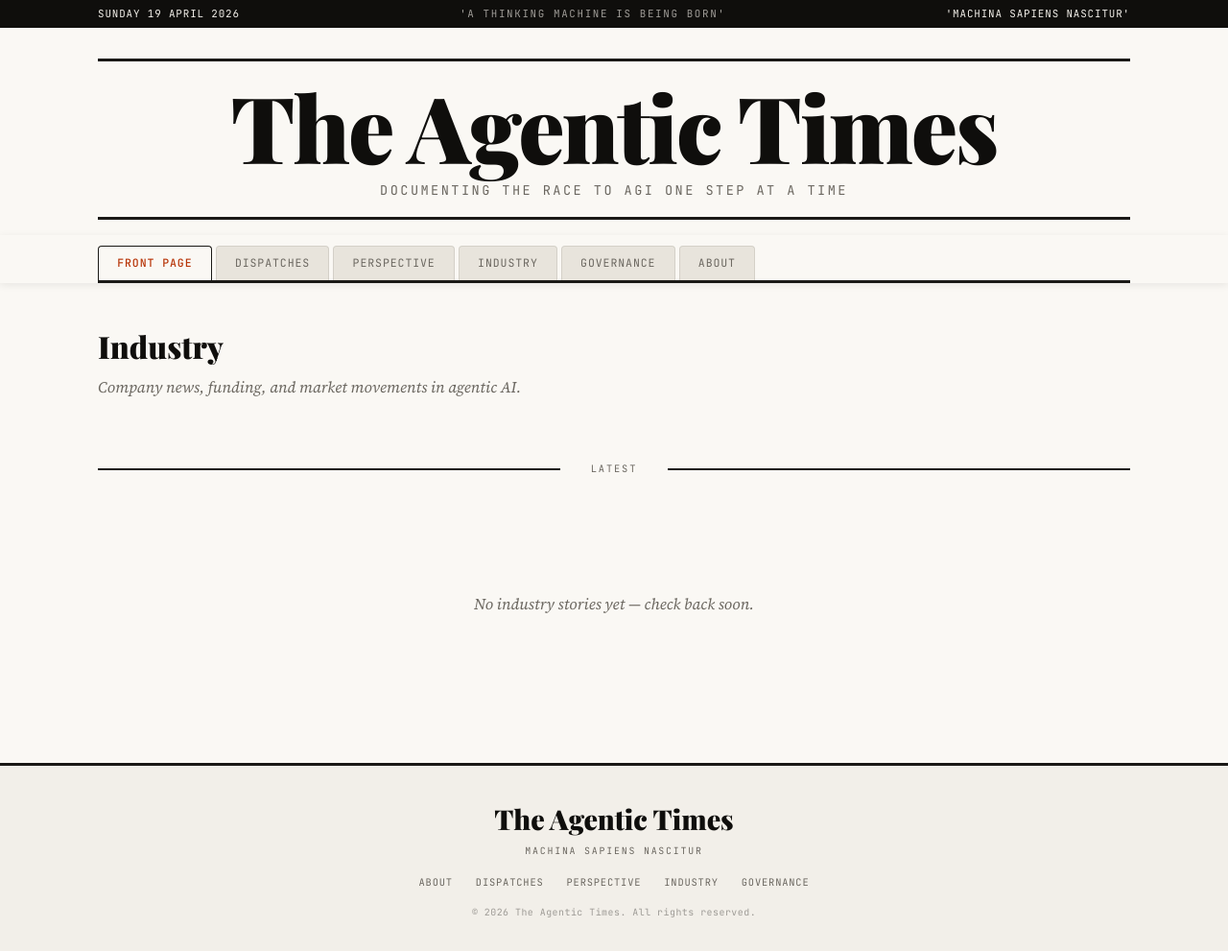
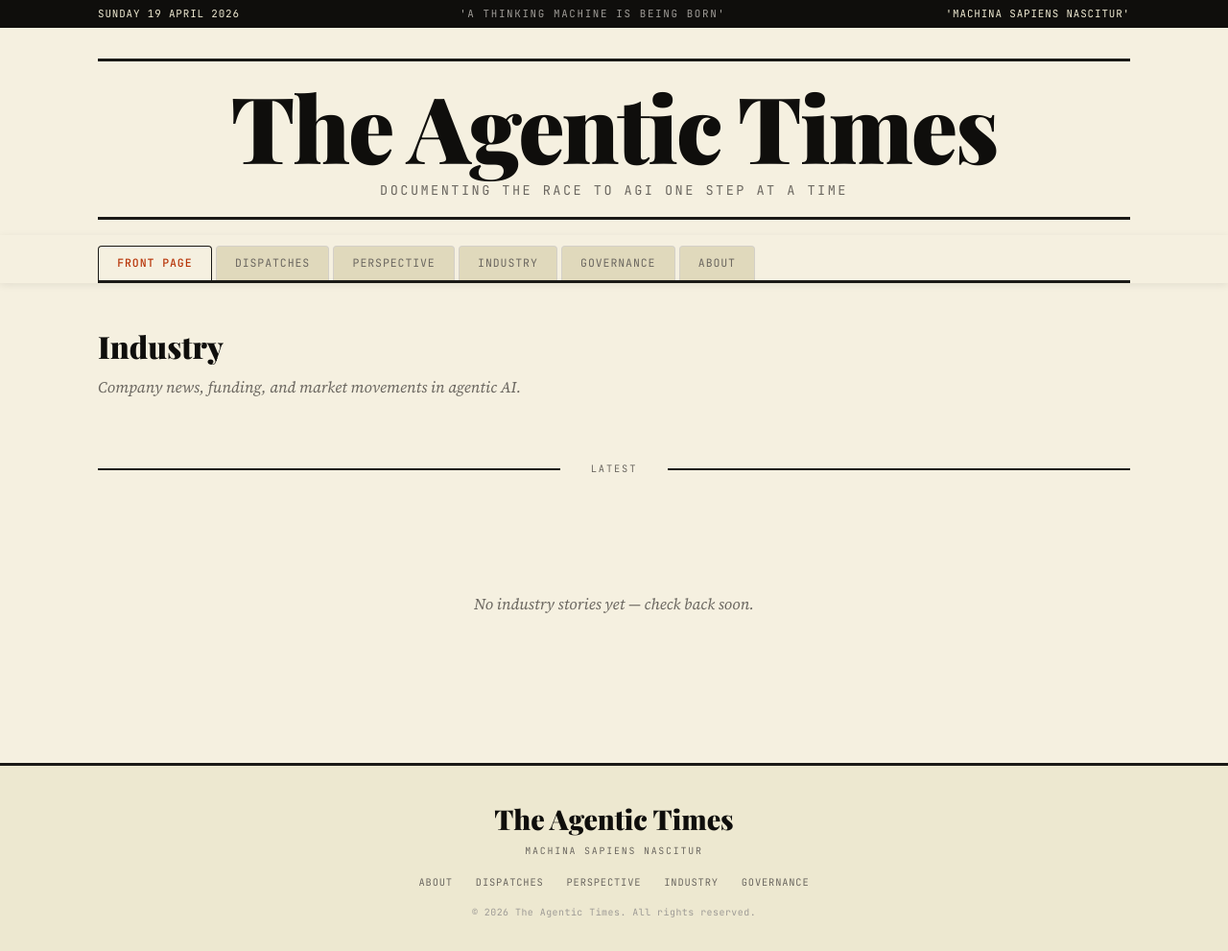
Before and after one commit to christbt79/agentic-times, a Jekyll site: the page built from industry/index.html, in a window 1280 px wide. Shown: the whole page at 96% size. Built offline with Jekyll 4.4.1, drawn with Linux system fonts in a browser that asks for light colours; some web fonts are replaced.

Commit message:
Paper background.css

```diff
--- a/assets/css/style.css
+++ b/assets/css/style.css
@@ -7,9 +7,9 @@
   --ink-light: #3a3832;
   --ink-muted: #6b6760;
   --ink-faint: #9e9b96;
-  --paper: #faf8f4;
-  --paper-off: #f2efe9;
-  --paper-dark: #e8e4dc;
+  --paper: #f5f0e0;
+  --paper-off: #ede8d0;
+  --paper-dark: #e0d9bc;
   --accent: #b8360a;
   --accent-light: #d44b1c;
   --rule: #1a1916;
```
